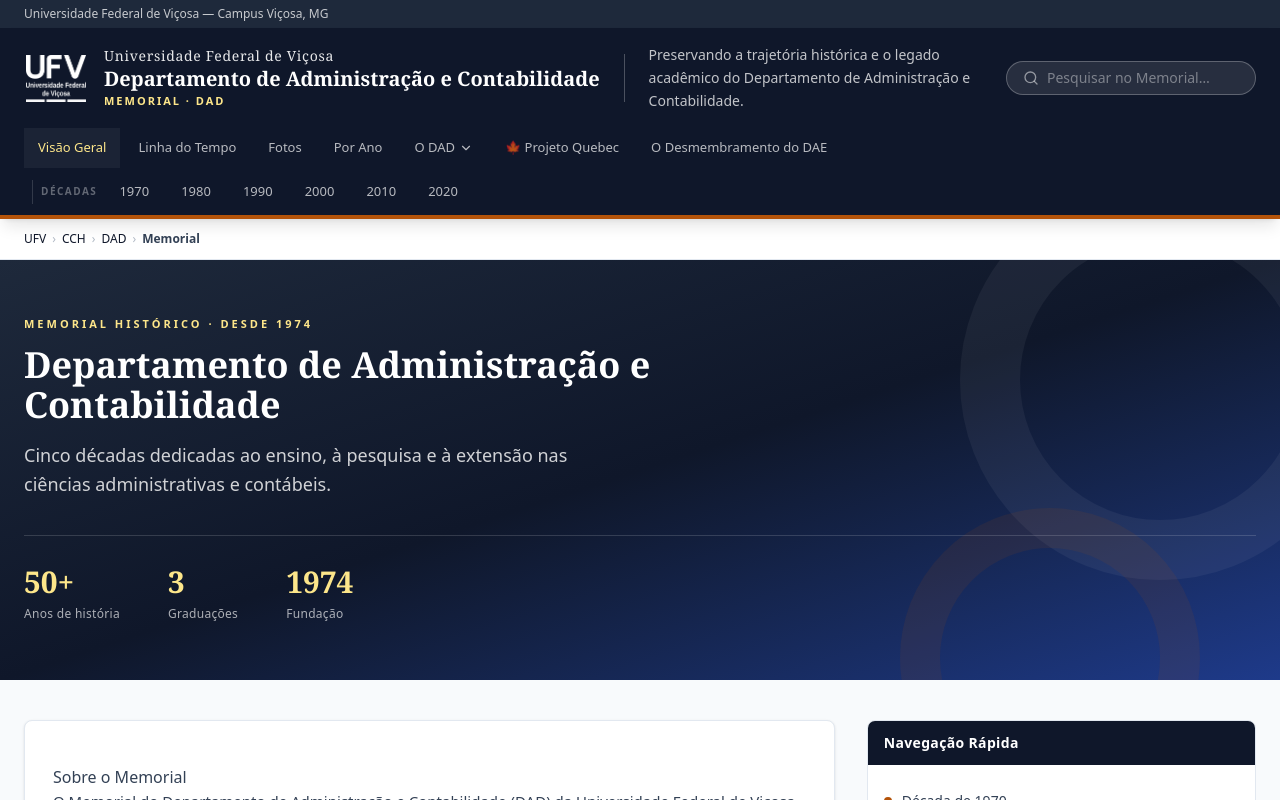
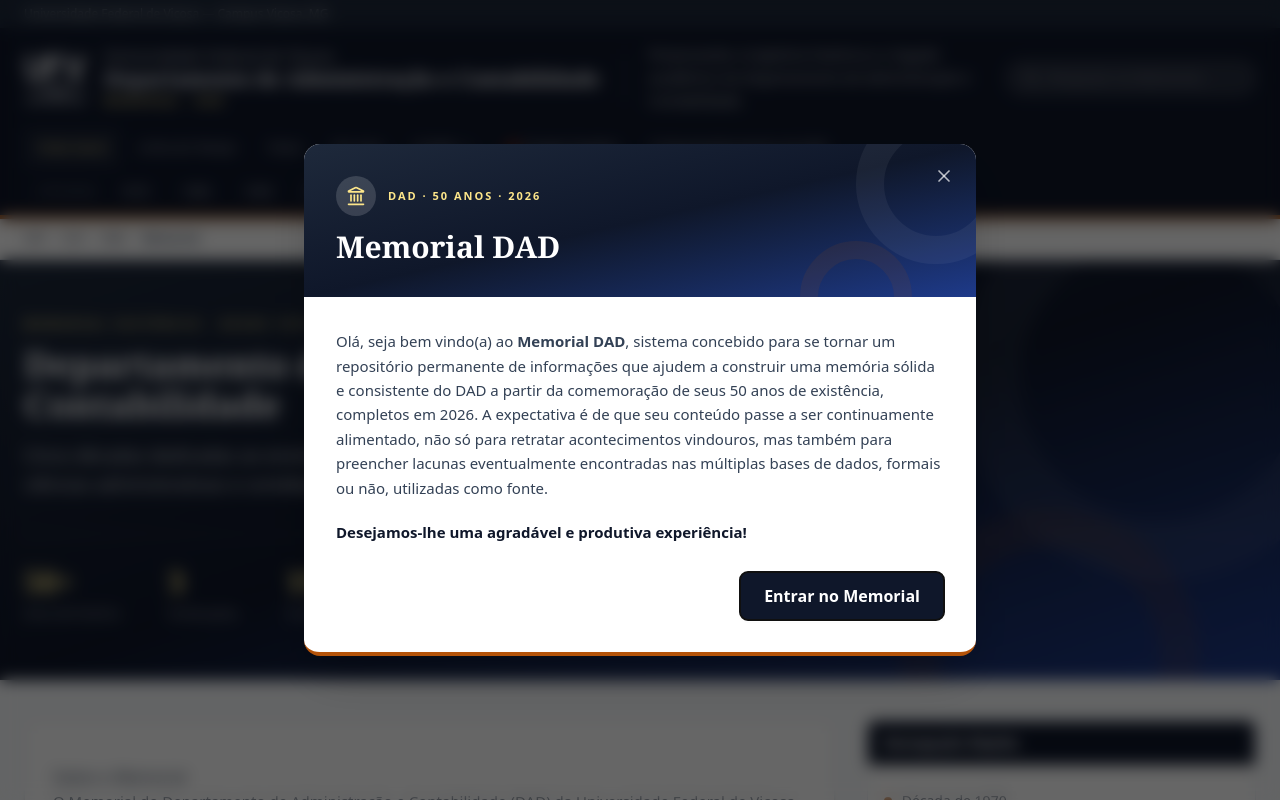
Before and after one commit to duardiin/memorialdad, a React (Vite) app: page / in a window 1280 px wide. Shown: the top 800 px of the page. Built offline with nearby package versions, Linux system fonts and the light colour scheme.

Commit message:
pop up criado

```diff
--- a/index.html
+++ b/index.html
@@ -4,6 +4,7 @@
     <meta charset="UTF-8" />
     <meta name="viewport" content="width=device-width, initial-scale=1.0" />
     <title>Memorial DAD - UFV</title>
+    <link rel="icon" type="image/png" href="/ADM.png" />
   </head>
   <body>
     <div id="root"></div>
--- a/src/App.tsx
+++ b/src/App.tsx
@@ -26,7 +26,7 @@
   X
 } from 'lucide-react';
 import { AnimatePresence, motion } from 'motion/react';
-import React, { useMemo, useState } from 'react';
+import React, { useEffect, useMemo, useState } from 'react';
 import { memorialData } from './data/memorialData';
 import { MemorialEvent, MemorialPhoto } from './types';
 import { allGalleryPhotos } from './data/allGalleryPhotos';
@@ -48,6 +48,23 @@
 
 export default function App() {
   const [activePanel, setActivePanel] = useState<PanelType>('overview');
+
+  // Pop-up introdutório: abre automaticamente ao carregar o site
+  const [isWelcomeOpen, setIsWelcomeOpen] = useState(true);
+
+  useEffect(() => {
+    if (!isWelcomeOpen) return;
+    const onKeyDown = (e: KeyboardEvent) => {
+      if (e.key === 'Escape') setIsWelcomeOpen(false);
+    };
+    const previousOverflow = document.body.style.overflow;
+    document.body.style.overflow = 'hidden';
+    window.addEventListener('keydown', onKeyDown);
+    return () => {
+      document.body.style.overflow = previousOverflow;
+      window.removeEventListener('keydown', onKeyDown);
+    };
+  }, [isWelcomeOpen]);
   const [currentDecade, setCurrentDecade] = useState<number>(1970);
   const [selectedYear, setSelectedYear] = useState<number>(1974);
   const [searchQuery, setSearchQuery] = useState('');
@@ -1816,6 +1833,74 @@
         </AnimatePresence>
       </main>
 
+      {/* POP-UP INTRODUTÓRIO */}
+      <AnimatePresence>
+        {isWelcomeOpen && (
+          <motion.div
+            initial={{ opacity: 0 }}
+            animate={{ opacity: 1 }}
+            exit={{ opacity: 0 }}
+            className="fixed inset-0 z-[300] flex items-center justify-center p-4 sm:p-6 bg-black/60 backdrop-blur-sm"
+            onClick={() => setIsWelcomeOpen(false)}
+          >
+            <motion.div
+              role="dialog"
+              aria-modal="true"
+              aria-labelledby="welcome-title"
+              initial={{ opacity: 0, scale: 0.95, y: 10 }}
+              animate={{ opacity: 1, scale: 1, y: 0 }}
+              exit={{ opacity: 0, scale: 0.95, y: 10 }}
+              transition={{ duration: 0.25 }}
+              className="bg-white rounded-2xl shadow-2xl w-full max-w-2xl max-h-[90vh] overflow-y-auto relative border-b-4 border-ufv-gold"
+              onClick={(e) => e.stopPropagation()}
+            >
+              <div className="bg-gradient-to-br from-ufv-green-dark via-ufv-green to-[#1E3A8A] text-white p-6 sm:p-8 relative overflow-hidden">
+                <div className="absolute -right-10 -top-10 w-40 h-40 border-[28px] border-white/5 rounded-full"></div>
+                <div className="absolute right-16 -bottom-14 w-28 h-28 border-[18px] border-ufv-gold/10 rounded-full"></div>
+                <button
+                  onClick={() => setIsWelcomeOpen(false)}
+                  className="absolute top-4 right-4 p-1.5 text-white/70 hover:text-white hover:bg-white/10 rounded-full transition-colors z-10"
+                  aria-label="Fechar"
+                >
+                  <X className="w-5 h-5" />
+                </button>
+                <div className="relative z-10">
+                  <div className="flex items-center gap-3 mb-3">
+                    <div className="w-10 h-10 rounded-full bg-white/15 flex items-center justify-center">
+                      <Landmark className="w-5 h-5 text-ufv-gold-light" />
+                    </div>
+                    <span className="text-[11px] tracking-[2px] uppercase text-ufv-gold-light font-bold">DAD · 50 anos · 2026</span>
+                  </div>
+                  <h2 id="welcome-title" className="font-serif text-2xl sm:text-3xl font-bold leading-tight">
+                    Memorial DAD
+                  </h2>
+                </div>
+              </div>
+
+              <div className="p-6 sm:p-8">
+                <div className="space-y-5 text-ufv-gray text-[15px] leading-relaxed">
+                  <p>
+                    Olá, seja bem vindo(a) ao <strong>Memorial DAD</strong>, sistema concebido para se tornar um repositório permanente de informações que ajudem a construir uma memória sólida e consistente do DAD a partir da comemoração de seus 50 anos de existência, completos em 2026. A expectativa é de que seu conteúdo passe a ser continuamente alimentado, não só para retratar acontecimentos vindouros, mas também para preencher lacunas eventualmente encontradas nas múltiplas bases de dados, formais ou não, utilizadas como fonte.
+                  </p>
+                  <p className="font-semibold text-ufv-green">
+                    Desejamos-lhe uma agradável e produtiva experiência!
+                  </p>
+                </div>
+
+                <button
+                  onClick={() => setIsWelcomeOpen(false)}
+                  autoFocus
+                  className="mt-7 w-full sm:w-auto sm:min-w-[200px] sm:float-right bg-ufv-green text-white px-6 py-3 rounded-lg font-bold hover:bg-ufv-green-dark transition-colors shadow-sm"
+                >
+                  Entrar no Memorial
+                </button>
+                <div className="clear-both"></div>
+              </div>
+            </motion.div>
+          </motion.div>
+        )}
+      </AnimatePresence>
+
       {/* MODAL DE DETALHES DO EVENTO */}
       <EventDetailModal
         event={selectedEventModal?.event || null}
--- a/src/data/memorialData.ts
+++ b/src/data/memorialData.ts
@@ -340,13 +340,10 @@
         articleUrl: 'https://atom.ufv.br/uploads/r/arquivo-central-e-historico-da-ufv-ach-ufv/c/4/b/c4bd7ebbb98fed9c064f30882630650b87e4fba4661717dc649470a854a9a946/Edi____o_n599.pdf'
       },
       {
-      tag: '',
+      tag: 'homenagens',
       title: 'Homenagens da Colação de Grau de Dezembro de 1979 e menção ao primeiro formando de Administração',
       desc: 'Prof. João Adamor Dias Neves\nProf. José Mansur Nascif\nProf. Aula da Saudade\n\nMenção especial ao primeiro e único formando do Curso de Administração – Daniel Lima Carneiro',
-      photos: [{
-        url: '/P107 (2) - Posse Daniel Lima Carneiro.jpg',
-        caption: 'Primeiro formando do Curso de Administração – Daniel Lima Carneiro'}
-      ],
+      photos: [],
       externalLinks: [],
       articleUrl: ''
     }
@@ -432,7 +429,7 @@
         articleUrl: ''
       },
       {
-      tag: '',
+      tag: 'homenagens',
       title: 'Homenagens da Colação de Grau de Julho de 1980',
       desc: 'Prof.\nProf. Aula da Saudade',
       photos: [],
@@ -453,7 +450,7 @@
         articleUrl: ''
       },
       {
-      tag: '',
+      tag: 'homenagens',
       title: 'Homenagens da Colação de Grau de Dezembro de 1980',
       desc: 'Prof. Evaldo Guimarães Barbosa\nProfª. Maria Helena Barbassa -  Aula da Saudade',
       photos: [],
@@ -535,7 +532,7 @@
         articleUrl: ''
       },
       {
-      tag: 'Colação de Grau · Julho de 1981',
+      tag: 'homenagens',
       title: 'Homenagens da Colação de Grau de Julho de 1981',
       desc: 'Prof.\nProf. Aula da Saudade',
       photos: [],
@@ -621,7 +618,7 @@
         articleUrl: ''
       },
        {
-      tag: 'Colação de Grau · Dezembro de 1981',
+      tag: 'homenagens',
       title: 'Homenagens da Colação de Grau de Dezembro de 1981',
       desc: 'Prof.\nProf. Aula da Saudade',
       photos: [],
@@ -699,7 +696,7 @@
         articleUrl: ''
       },
       {
-      tag: '',
+      tag: 'homenagens',
       title: 'Homenagens da Colação de Grau de Julho de 1982',
       desc: 'Prof.\nProf. Aula da Saudade',
       photos: [],
@@ -783,7 +780,7 @@
         articleUrl: ''
       },
       {
-      tag: '',
+      tag: 'homenagens',
       title: 'Homenagens da Colação de Grau de Dezembro de 1982',
       desc: 'Prof. Maria Helena Barbassa\nProf. José Edson Lara\nProf. Marcos Tanura Sanábio - Aula da Saudade',
       photos: [],
@@ -869,7 +866,7 @@
         articleUrl: ''
       },
       {
-      tag: '',
+      tag: 'homenagens',
       title: 'Homenagens da Colação de Grau de Julho de 1983',
       desc: 'Prof.\nProf. Aula da Saudade',
       photos: [],
@@ -938,7 +935,7 @@
         articleUrl: ''
       },
        {
-      tag: '',
+      tag: 'homenagens',
       title: 'Homenagens da Colação de Grau de Dezembro de 1983',
       desc: 'Profª. Valéria Aroeira Braga Duarte Ferreira\nProf. Adriel Rodrigues de Oliveira\nProf. Orlando Monteiro da Silva\nProf. João Adamor Dias Neves - Aula da Saudade',
       photos: [],
@@ -955,7 +952,7 @@
     // LISTA DE EVENTOS DO ANO (Cada item vira um card na timeline/busca e abre o modal)
     events: [
       {
-      tag: 'Colação de Grau · Julho de 1984',
+      tag: 'homenagens',
       title: 'Homenagens da Colação de Grau de Julho de 1984',
       desc: 'Prof.\nProf. Aula da Saudade',
       photos: [],
@@ -977,7 +974,7 @@
         articleUrl: ''
       },
       {
-      tag: 'Colação de Grau · Dezembro de 1984',
+      tag: 'homenagens',
       title: 'Homenagens da Colação de Grau de Dezembro de 1984',
       desc: 'Prof. Prof. José Clévio Dias Casali\nTéc. Maria das Graças de Oliveira\nProf. José Edson Lara - Prof. Aula da Saudade',
       photos: [],
@@ -1027,7 +1024,7 @@
         articleUrl: ''
       },
        {
-      tag: '',
+      tag: 'homenagens',
       title: 'Homenagens da Colação de Grau de Julho de 1985',
       desc: 'Prof. Adolfo Egídio Reis\nProf. Adriel Rodrigues de Oliveira - Aula da Saudade',
       photos: [],
@@ -1051,7 +1048,7 @@
         articleUrl: ''
       },
        {
-      tag: '',
+      tag: 'homenagens',
       title: 'Homenagens da Colação de Grau de Dezembro de 1985',
       desc: 'Prof. Gualberto Ferreira da Silva\nProf. José Clévio Dias Casali\nProfª. Maria Helena Barbassa - Aula da Saudade',
       photos: [],
@@ -1146,7 +1143,7 @@
         articleUrl: ''
       },
       {
-      tag: '',
+      tag: 'homenagens',
       title: 'Homenagens da Colação de Grau de Julho de 1986',
       desc: 'Prof. Prof. Gualberto Ferreira da Silva\nProf. José Clévio dias Casali\nProfª. Maria Helena Barbassa -  Aula da Saudade',
       photos: [],
@@ -1222,7 +1219,7 @@
         articleUrl: ''
       },
        {
-      tag: '',
+      tag: 'homenagens',
       title: 'Homenagens da Colação de Grau de Dezembro de 1986',
       desc: 'Prof. Adriel Rodrigues de Oliveira\nProfª. Nina Rosa da Silveira Cunha - Aula da Saudade',
       photos: [],
@@ -1285,7 +1282,7 @@
         articleUrl: ''
       },
       {
-      tag: '',
+      tag: 'homenagens',
       title: 'Homenagens da Colação de Grau de Julho de 1987',
       desc: 'Prof. Carlos Roberto Ramos\nProfª. Nina Rosa da Silveira Cunha\nProf. Roberto de Carvalho Araújo - Aula da Saudade',
       photos: [],
@@ -1301,7 +1298,7 @@
         articleUrl: ''
       },
        {
-      tag: '',
+      tag: 'homenagens',
       title: 'Homenagens da Colação de Grau de Dezembro de 1987',
       desc: 'Profª. Valéria Aroeira Braga Duarte Ferreira - Aula da Saudade',
       photos: [],
@@ -1336,7 +1333,7 @@
         articleUrl: ''
       },
      {
-      tag: '',
+      tag: 'homenagens',
       title: 'Homenagens da Colação de Grau de Julho de 1988',
       desc: 'Prof. Carlos Roberto Ramos\nProfª. Maria Helena Barbassa\nProfª. Vera Lúcia Travençolo Muniz\nProf. Juarez Magalhães Rodrigues - Aula da Saudade',
       photos: [],
@@ -1400,7 +1397,7 @@
         articleUrl: ''
       },
       {
-      tag: '',
+      tag: 'homenagens',
       title: 'Homenagens da Colação de Grau de Dezembro de 1988',
       desc: 'Prof. Gualberto Ferreira da Silva\nProf. José Edson Lara\nProfª. Maria Helena Barbassa\nProf. Juarez Magalhães Rodrigues - Aula da Saudade',
       photos: [],
@@ -1449,7 +1446,7 @@
         articleUrl: ''
       },
        {
-      tag: 'Colação de Grau · Julho de 1989',
+      tag: 'homenagens',
       title: 'Homenagens da Colação de Grau de Julho de 1989',
       desc: 'Prof. José Edson Lara\nProf. Marcos Tanure Sanábio\nProf. Adriel Rodrigues de Oliveira - Prof. Aula da Saudade',
       photos: [],
@@ -1526,7 +1523,7 @@
         articleUrl: ''
       },
        {
-      tag: 'Colação de Grau · Dezembro de 1989',
+      tag: 'homenagens',
       title: 'Homenagens da Colação de Grau de Dezembro de 1989',
       desc: 'Prof.\nProf. Aula da Saudade',
       photos: [],
@@ -1568,7 +1565,7 @@
         articleUrl: ''
       },
       {
-      tag: 'Colação de Grau · Julho de 1990',
+      tag: 'homenagens',
       title: 'Homenagens da Colação de Grau de Julho de 1990',
       desc: 'Prof. Juarez Magalhães Rodrigues\nProfª. Maria Helena Barbassa\nProfª. Valéria Aroeira Braga Duarte Ferreira - Aula da Saudade',
       photos: [],
@@ -1635,7 +1632,7 @@
         articleUrl: ''
       },
        {
-      tag: 'Colação de Grau · Dezembro de 1990',
+      tag: 'homenagens',
       title: 'Homenagens da Colação de Grau de Dezembro de 1990',
       desc: 'Prof. Antônio de Figueiredo Vieira\nProfª. Nina Rosa da Silveira Cunha\nProf. Afonso Augusto Teixeira de Freitas de Carvalho Lima - Aula da Saudade',
       photos: [],
@@ -1680,7 +1677,7 @@
         articleUrl: ''
       },
       {
-      tag: 'Colação de Grau · Julho de 1991',
+      tag: 'homenagens',
       title: 'Homenagens da Colação de Grau de Julho de 1991',
       desc: 'Prof. Adriel Rodrigues de Oliveira\nProf. Antônio de Figueiredo Vieira\nProfª. Nancy Pereira de Vasconcelos - Aula da Saudade',
       photos: [],
@@ -1704,7 +1701,7 @@
         articleUrl: ''
       },
       {
-      tag: 'Colação de Grau · Dezembro de 1991',
+      tag: 'homenagens',
       title: 'Homenagens da Colação de Grau de Dezembro de 1991',
       desc: 'Prof. José Clévio Dias Casali\nProfª. Nancy Pereira de Vasconcelos - Aula da Saudade',
       photos: [],
@@ -1719,7 +1716,7 @@
   1992: {
     events: [
       {
-      tag: 'Colação de Grau · Julho de 1992',
+      tag: 'homenagens',
       title: 'Homenagens da Colação de Grau de Julho de 1992',
       desc: 'Profª. Maria Helena Barbassa\nProfª. Valéria Aroeira Braga Duarte Ferreira\nProf. Afonso Augusto Teixeira de Freitas de Carvalho Lima - Aula da Saudade',
       photos: [],
@@ -1767,7 +1764,7 @@
         articleUrl: ''
       },
       {
-      tag: 'Colação de Grau · Dezembro de 1992',
+      tag: 'homenagens',
       title: 'Homenagens da Colação de Grau de Dezembro de 1992',
       desc: 'Prof. Afonso Augusto Teixeira de Freitas de Carvalho Lima\nProfª. Nancy Pereira de Vasconcelos\nTéc. Carlos Alberto Freire Resende - Aula da Saudade',
       photos: [],
@@ -1799,7 +1796,7 @@
         articleUrl: ''
       },
       {
-      tag: 'Colação de Grau · Julho de 1993',
+      tag: 'homenagens',
       title: 'Homenagens da Colação de Grau de Julho de 1993',
       desc: 'Prof. Profª. Maria Helena Barbassa\nProf. Albino Sérgio Dias Casali\nProf. Afonso Augusto Teixeira de Freitas de Carvalho Lima - Aula da Saudade',
       photos: [],
@@ -1823,7 +1820,7 @@
         articleUrl: ''
       },
        {
-      tag: 'Colação de Grau · Dezembro de 1993',
+      tag: 'homenagens',
       title: 'Homenagens da Colação de Grau de Dezembro de 1993',
       desc: 'Prof. Antônio de Figueiredo Vieira\nProfaª. Nina Rosa da Silveira Cunha\nProf. Afonso Augusto Teixeira de Freitas de Carvalho Lima - Aula da Saudade',
       photos: [],
@@ -1879,7 +1876,7 @@
         articleUrl: ''
       },
        {
-      tag: 'Colação de Grau · Julho de 1994',
+      tag: 'homenagens',
       title: 'Homenagens da Colação de Grau de Julho de 1994',
       desc: 'Prof. Luciano Zille Pereira\nProf. Roberto Serpa Dias\nProf. Afonso Augusto Teixeira de Freitas de Carvalho Lima - Aula da Saudade',
       photos: [],
@@ -1903,7 +1900,7 @@
         articleUrl: ''
       },
        {
-      tag: 'homenagem',
+      tag: 'homenagens',
       title: 'Homenagens da Colação de Grau de Dezembro de 1994',
       desc: 'Prof. Antînio de Figueiredo Vieira\nProf. José Roberto Reis\nProf. Afonso Augusto Teixeira de Freitas de Carvalho Lima - Aula da Saudade',
       photos: [],
@@ -1911,9 +1908,7 @@
       articleUrl: ''
     }
     ],
-    photos: [
-
-    ],
+    photos: [],
     articleUrl: 'https://atom.ufv.br/index.php/1994-jornal-da-ufv'
   },
 
--- a/src/types.ts
+++ b/src/types.ts
@@ -21,7 +21,7 @@
   | 'parceria'
   | 'cultura'
   | 'nomeacao'
-  | 'homenagem'
+  | 'homenagens'
   | 'comemoracao';
 
 export interface MemorialEvent {
```
Also changed, not shown: public/ADM.png (added).
